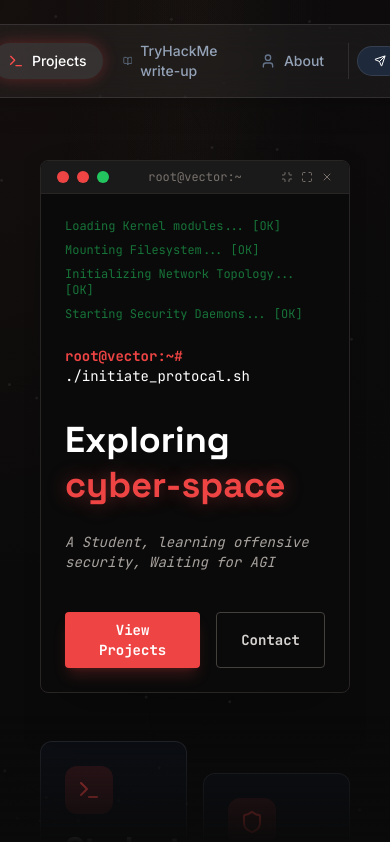
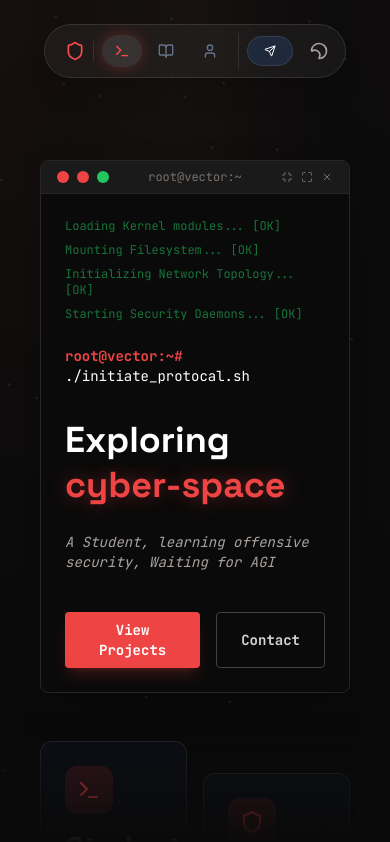
Before and after one commit to id-root/portfolio, a Next.js app: page / in a window 390 px wide. Shown: the top 842 px of the page. Built offline with nearby package versions, Linux system fonts and the light colour scheme.

Commit message:
Update navbar.tsx

```diff
--- a/src/components/navbar.tsx
+++ b/src/components/navbar.tsx
@@ -32,12 +32,12 @@ export const Navbar = () => {
                             key={item.href}
                             href={item.href}
                             className={`
-                                relative px-4 py-2 rounded-full text-sm font-medium transition-all duration-300 flex items-center gap-2 group
+                                relative px-3 md:px-4 py-2 rounded-full text-sm font-medium transition-all duration-300 flex items-center gap-2 group
                                 ${isActive ? 'text-stone-900 dark:text-white bg-stone-900/5 dark:bg-white/10 shadow-sm dark:shadow-[0_0_15px_rgba(239,68,68,0.3)]' : 'text-stone-600 dark:text-slate-400 hover:text-stone-900 dark:hover:text-white hover:bg-stone-900/5 dark:hover:bg-white/5'}
                             `}
                         >
                             <item.icon className={`w-4 h-4 ${isActive ? 'text-neon-cyan' : 'text-stone-400 dark:text-slate-500 group-hover:text-neon-cyan transition-colors'}`} />
-                            <span>{item.name}</span>
+                            <span className="hidden md:inline">{item.name}</span>
                         </Link>
                     )
                 })}
```
